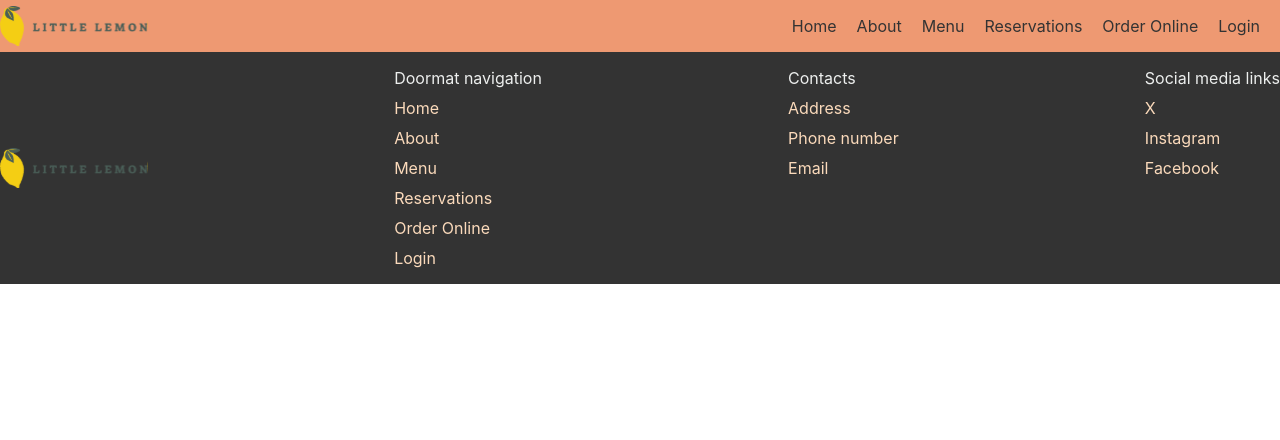
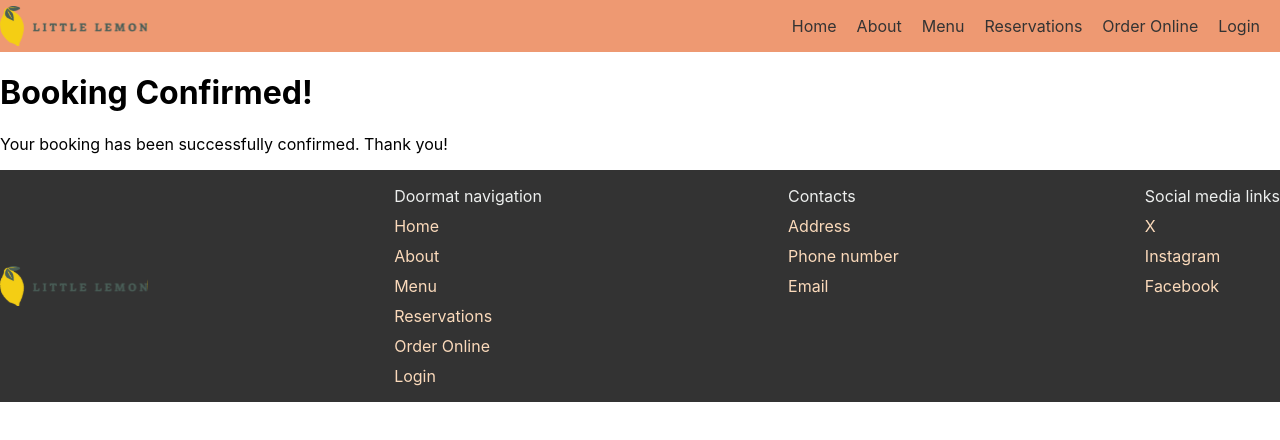
Before and after one commit to Pascazio/react-capstone, a React (Create React App) app: page /confirmedBooking in a window 1280 px wide. Shown: the top 440 px of the page. Built offline with nearby package versions, Linux system fonts and the light colour scheme.

Commit message:
Redirecting on submit

```diff
--- a/src/App.js
+++ b/src/App.js
@@ -4,6 +4,7 @@ import Footer from "./components/Footer";
 import HomePage from "./pages/HomePage";
 import BookingPage from "./pages/BookingPage";
 import { BrowserRouter as Router, Routes, Route } from "react-router-dom";
+import ConfirmedBooking from "./components/ConfirmedBooking";
 function App() {
   return (
     <>
@@ -12,6 +13,7 @@ function App() {
         <Routes>
           <Route path="/" element={<HomePage />} />
           <Route path="/reservations" element={<BookingPage />} />
+          <Route path="/confirmedBooking" element={<ConfirmedBooking />} />
         </Routes>
         <Footer />
       </Router>
--- a/src/components/BookingForm.js
+++ b/src/components/BookingForm.js
@@ -1,6 +1,5 @@
 import React, { useState } from 'react';
-
-const BookingForm = ({ availableTimes, dispatch }) => {
+const BookingForm = ({ availableTimes, dispatch, submitForm }) => {
   const [selectedDate, setSelectedDate] = useState('');
 
   const handleDateChange = (e) => {
@@ -10,7 +9,7 @@ const BookingForm = ({ availableTimes, dispatch }) => {
   };
 
   return (
-    <form style={{ display: 'grid', maxWidth: '200px', gap: '20px' }}>
+    <form style={{ display: 'grid', maxWidth: '200px', gap: '20px' }} onSubmit={(e) => { e.preventDefault(); submitForm(e); }}>
       <label htmlFor="res-date">Choose date</label>
       <input
         type="date"
@@ -41,7 +40,7 @@ const BookingForm = ({ availableTimes, dispatch }) => {
         <option value="Anniversary">Anniversary</option>
       </select>
 
-      <input type="submit" value="Make Your Reservation" />
+      <input type="submit" value="Make Your Reservation"/>
     </form>
   );
 };
--- /dev/null
+++ b/src/components/ConfirmedBooking.js
@@ -0,0 +1,12 @@
+import React from 'react';
+
+const ConfirmedBooking = () => {
+    return (
+        <div>
+            <h1>Booking Confirmed!</h1>
+            <p>Your booking has been successfully confirmed. Thank you!</p>
+        </div>
+    );
+};
+
+export default ConfirmedBooking;
--- a/src/components/Main.js
+++ b/src/components/Main.js
@@ -1,7 +1,7 @@
 import React, { useReducer } from "react";
 import BookingForm from "./BookingForm";
-import { fetchAPI } from "../js/Api";
-
+import { fetchAPI, submitAPI } from "../js/Api";
+import { useNavigate } from "react-router-dom";
 export const initializeTimes = () => {
   const today = new Date();
   const response = fetchAPI(today);
@@ -15,10 +15,19 @@ export const updateTimes = (state, action) => {
   return state;
 }
 
+
+
 const Main = () => {
   const [availableTimes, dispatch] = useReducer(updateTimes, [], initializeTimes);
-
-  return <BookingForm availableTimes={availableTimes} dispatch={dispatch} />;
+  const navigate = useNavigate();
+  const submitForm = (e, formData) => {
+    e.preventDefault();
+    const response = submitAPI(formData);
+    if(response){
+      navigate("/ConfirmedBooking");
+    }
+  }
+  return <BookingForm availableTimes={availableTimes} dispatch={dispatch} submitForm={submitForm} />;
 };
 
 export default Main;
```
